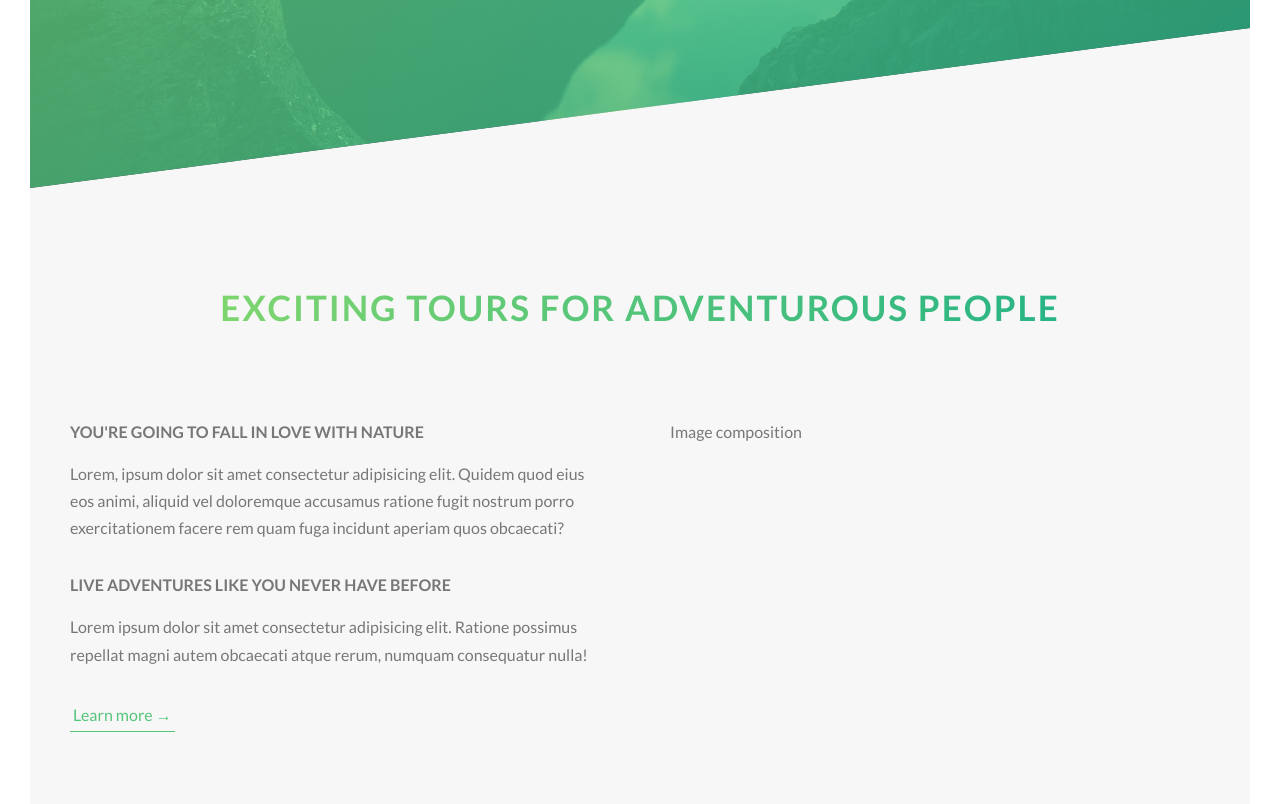
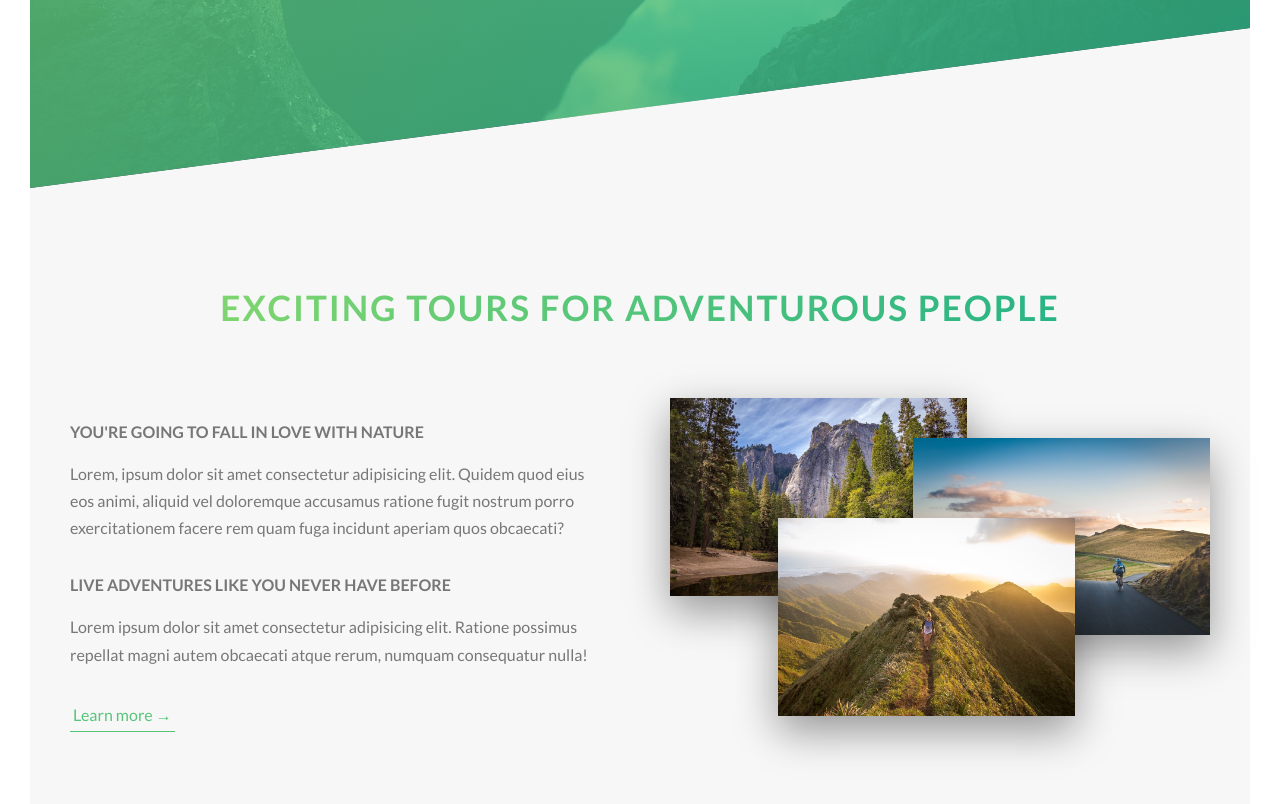
Before and after one commit to GEOFARL/responsive-website-1, a website built with webpack: page src/template.html in a window 1280 px wide. Shown: the part 602-1406 px from the top of the page. Built offline with nearby package versions, Linux system fonts and the light colour scheme.

Commit message:
Finish about section by creating photo-composition
- Created a composition of 3 photos
- Made a cool hover effects on them

```diff
--- /dev/null
+++ b/src/sass/components/_composition.scss
@@ -0,0 +1,40 @@
+@use '../abstracts/variables';
+
+.composition {
+  position: relative;
+
+  &:hover .composition__photo:not(:hover) {
+    transform: scale(0.95);
+  }
+
+  &__photo{
+    width: 55%;
+    box-shadow: 0 1.5rem 4rem rgba(variables.$color-black, .4);
+    position: absolute;
+    z-index: 1;
+    transition: all .2s;
+    outline-offset: 2rem;
+
+    &--p1 {
+      left: 0;
+      top: -2rem;
+    }
+
+    &--p2 {
+      right: 0;
+      top: 2rem;
+    }
+
+    &--p3 {
+      left: 20%;
+      top: 10rem;
+    }
+
+    &:hover {
+      outline: 1.5rem solid variables.$color-primary;
+      transform: scale(1.05) translateY(-.5rem);
+      box-shadow: 0 2.5rem 4rem rgba(variables.$color-black, .5);
+      z-index: 2;
+    }
+  }
+}
--- a/src/sass/main.scss
+++ b/src/sass/main.scss
@@ -4,6 +4,7 @@
 @forward './base/utilities';
 
 @forward './components/button';
+@forward './components/composition';
 
 @forward './layout/header';
 @forward './layout/grid';
--- a/src/template.html
+++ b/src/template.html
@@ -60,7 +60,23 @@
 
             <a href="#" class="btn-text">Learn more &rarr;</a>
           </div>
-          <div class="col-1-of-2">Image composition</div>
+          <div class="col-1-of-2">
+            <div class="composition">
+              <img
+                src="./images/nat-1-large.jpeg"
+                alt="Photo1"
+                class="composition__photo composition__photo--p1"
+              /><img
+                src="./images/nat-2-large.jpeg"
+                alt="Photo2"
+                class="composition__photo composition__photo--p2"
+              /><img
+                src="./images/nat-3-large.jpeg"
+                alt="Photo3"
+                class="composition__photo composition__photo--p3"
+              />
+            </div>
+          </div>
         </div>
       </section>
     </main>
```
Also changed, not shown: src/images/nat-1-large.jpeg (added), src/images/nat-1.jpeg (added), src/images/nat-2-large.jpeg (added), src/images/nat-2.jpeg (added), src/images/nat-3-large.jpeg (added), src/images/nat-3.jpeg (added).
